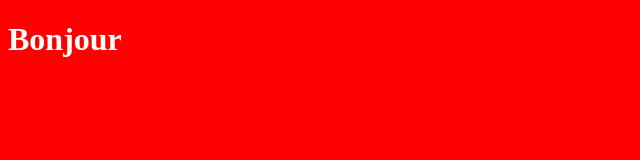
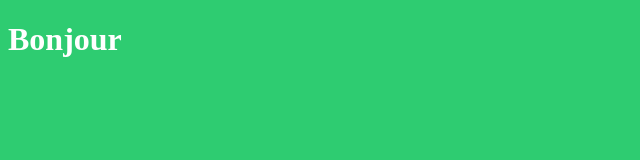
Before and after one commit to asmadallaji/hello, a plain HTML site: page index.html in a window 1280 px wide. Shown: the whole page, without its empty margins (0-640 px from the left). Drawn offline with Linux system fonts and the light colour scheme.

```diff
--- a/index.html
+++ b/index.html
@@ -5,7 +5,7 @@
 <meta charset="utf-8">
 <style type="text/css">
 body{
-background-color:red;
+background-color:#2ecc71;
 color:white;
 }
 </style>
```
